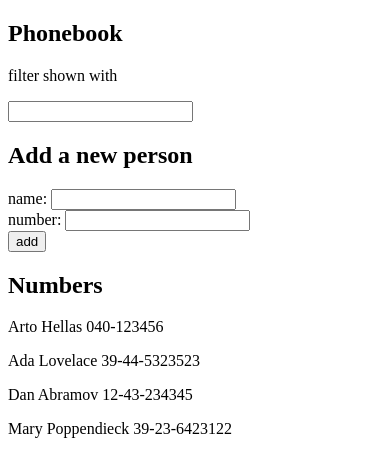
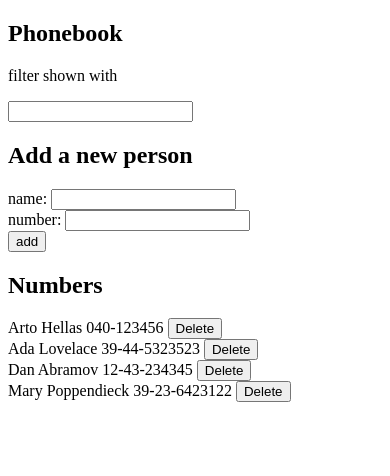
Before and after one commit to umidrza/FullStackOpen, a React (Vite) app in the folder part2/: page / in a window 390 px wide. Shown: the top 476 px of the page. Built offline with nearby package versions, Linux system fonts and the light colour scheme; data requests are answered from the project's data file.

Commit message:
phonebook rest

```diff
--- a/part2/db.json
+++ b/part2/db.json
@@ -1,5 +1,5 @@
 {
-  "persons":[
+  "persons": [
     {
       "name": "Arto Hellas",
       "number": "040-123456",
@@ -20,5 +20,6 @@
       "number": "39-23-6423122",
       "id": "4"
     }
-  ]
+  ],
+  "$schema": "./node_modules/json-server/schema.json"
 }
--- a/part2/src/phonebook/App.jsx
+++ b/part2/src/phonebook/App.jsx
@@ -1,5 +1,5 @@
 import { useEffect, useState } from 'react'
-import axios from 'axios'
+import phonebookService from '../services/phonebook';
 import PersonForm from './PersonForm';
 import Persons from './Persons';
 import Filter from './Filter';
@@ -11,11 +11,9 @@ const App = () => {
     const [filterValue, setFilterValue] = useState('');
 
     useEffect(() => {
-        axios
-            .get('http://localhost:3001/persons')
-            .then(response => {
-                setPersons(response.data);
-            })
+        phonebookService.getAll().then((data) => {
+            setPersons(data);
+        })
     }, []);
 
     function handleNewName(e) {
@@ -26,26 +24,69 @@ const App = () => {
         setNewNumber(e.target.value);
     }
 
-    function addNewPerson(e) {
-        e.preventDefault();
-
-        if (persons.some(p => p.name === newName)) {
-            alert(`${newName} is already added to phonebook`);
-            return;
-        }
-
-        const newPersons = [...persons, { name: newName, number: newNumber }];
-        setPersons(newPersons);
-        setNewName('');
-        setNewNumber('');
-    }
-
     function handlefilterChange(e) {
         setFilterValue(e.target.value);
     }
 
     function filterPersons(){
         return persons.filter(p => p.name.toLowerCase().includes(filterValue) || p.number.includes(filterValue));
+    }
+
+    function addNewPerson(e) {
+        e.preventDefault();
+
+        if (persons.some(p => p.name === newName)) {
+            const res = confirm(`${newName} is already added to phonebook, replace the old number with a new one?`);
+
+            if (res){
+                const person = persons.find(p => p.name == newName);
+                updatePerson(person.id);
+            }
+
+            return;
+        }
+
+        const newPerson = {
+            name: newName,
+            number: newNumber
+        }
+
+        phonebookService.create(newPerson)
+            .then((data) => {
+                setPersons([...persons, data]);
+                setNewName('');
+                setNewNumber('');
+            })
+    }
+
+    function updatePerson(id){
+        const updatedPerson = {
+            id: id,
+            name: newName,
+            number: newNumber
+        }
+
+        phonebookService.update(id, updatedPerson)
+            .then((data) => {
+                const updatedPersons = persons.map(p => p.id === id ? data : p);
+                setPersons(updatedPersons);
+                setNewName('');
+                setNewNumber('');
+            })
+    }
+
+    function deletePerson(id){
+        const person = persons.find(p => p.id === id);
+        const res = confirm(`Delete ${person.name} ?`);
+        if (!res) return;
+
+        phonebookService.remove(id)
+            .then(() => {
+                const updatedPersons = persons.filter(p => p.id !== id);
+                setPersons(updatedPersons);
+                setNewName('');
+                setNewNumber('');
+            })
     }
 
     return (
@@ -63,7 +104,7 @@ const App = () => {
 
             <h2>Numbers</h2>
 
-            <Persons persons={filterPersons()}/>
+            <Persons persons={filterPersons()} deletePerson={deletePerson}/>
         </div>
     )
 }
--- a/part2/src/phonebook/Person.jsx
+++ b/part2/src/phonebook/Person.jsx
@@ -1,4 +1,11 @@
 
-const Person = ({person}) => <p>{person.name} {person.number}</p>
+const Person = ({ person, deletePerson }) => {
+    return (
+        <div>
+            <span>{person.name} {person.number} </span>
+            <button onClick={() => deletePerson(person.id)}>Delete</button>
+        </div>
+    )
+}
 
 export default Person
--- a/part2/src/phonebook/Persons.jsx
+++ b/part2/src/phonebook/Persons.jsx
@@ -1,11 +1,11 @@
 import Person from './Person';
 
-const Persons = ({persons}) => {
+const Persons = ({persons, deletePerson}) => {
 
     return (
         <div>
             {persons.map((person) =>
-                <Person key={person.name} person={person}/>
+                <Person key={person.id} person={person} deletePerson={deletePerson}/>
             )}
         </div>
     )
--- /dev/null
+++ b/part2/src/services/phonebook.js
@@ -0,0 +1,25 @@
+import axios from 'axios'
+const baseUrl = 'http://localhost:3001/persons'
+
+const getAll = async () => {
+    const response = await axios.get(baseUrl);
+    return response.data;
+}
+
+const create = async newObject => {
+    const response = await axios.post(baseUrl, newObject);
+    return response.data;
+}
+
+const update = async (id, newObject) => {
+    const response = await axios.put(`${baseUrl}/${id}`, newObject);
+    return response.data;
+}
+
+const remove = async id => {
+    const response = await axios.delete(`${baseUrl}/${id}`);
+    return response.data;
+}
+
+
+export default { getAll, create, update, remove }
```
